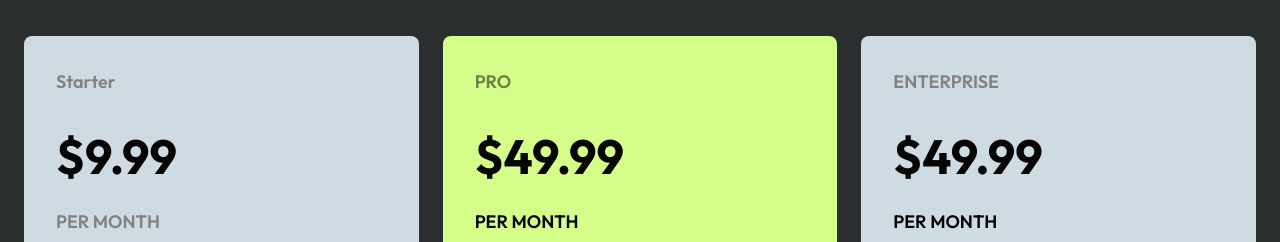
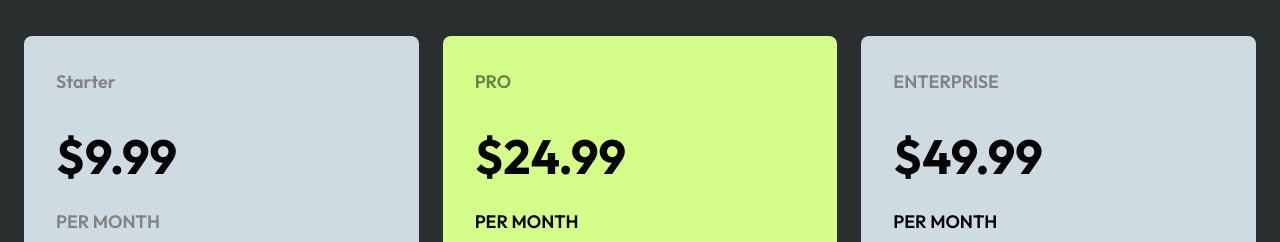
Before and after one commit to adugamayuba/reelin, a Next.js app: page / in a window 1280 px wide. Shown: the part 2680-2922 px from the top of the page. Built offline with nearby package versions, Linux system fonts and the light colour scheme.

Commit message:
fixed the pricing

```diff
--- a/components/LandingPage/Pricing.tsx
+++ b/components/LandingPage/Pricing.tsx
@@ -146,7 +146,7 @@ const Pricing = () => {
                 PRO
               </h1>
               <h1 className="sm:mt-6 mt-4 text-customBlack font-bold text-[28px] sm:text-[32px] lg:text-[48px]">
-                $49.99
+                $24.99
               </h1>
               <h1 className="text-customBlack text-sm sm:text-lg font-semibold mt-4">
                 PER MONTH
```
